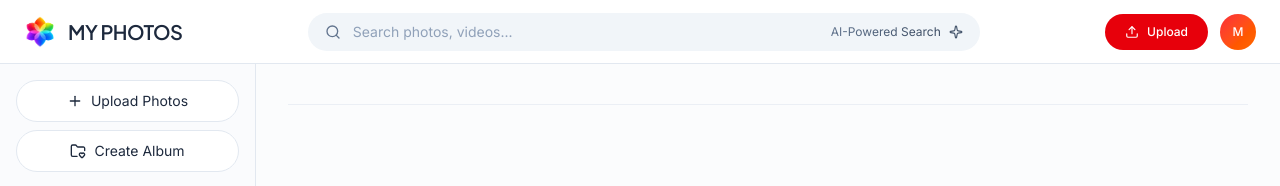
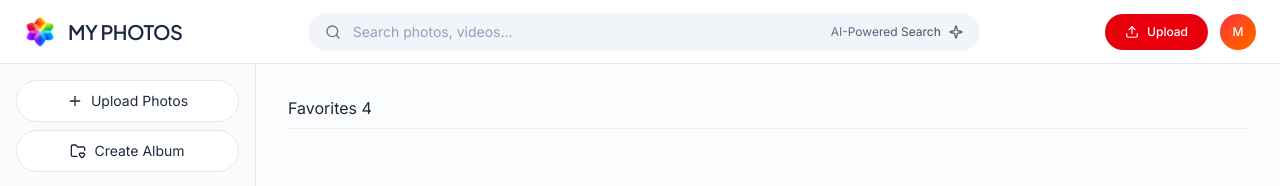
Before and after one commit to muktinathrajbanshi/my_photos, a React (Vite) app in the folder frontend/: page /favorites in a window 1280 px wide. Shown: the top 186 px of the page. Built offline with nearby package versions, Linux system fonts and the light colour scheme; a web font is replaced by a local one.

Commit message:
Oh ma go true love

```diff
--- a/frontend/src/pages/FavoritesPage.jsx
+++ b/frontend/src/pages/FavoritesPage.jsx
@@ -22,7 +22,11 @@ const FavoritesPage = () => {
 
   return (
     <div className="max-w-7xl mx-auto space-y-6">
-      <div className="flex items-center justify-between pb-2 border-b border-slate-200/60"></div>
+      <div className="flex items-center justify-between pb-2 border-b border-slate-200/60">
+        <div>
+          <h2>Favorites {photos.length > 0 && <span>{photos.length}</span>}</h2>
+        </div>
+      </div>
     </div>
   );
 };
```
